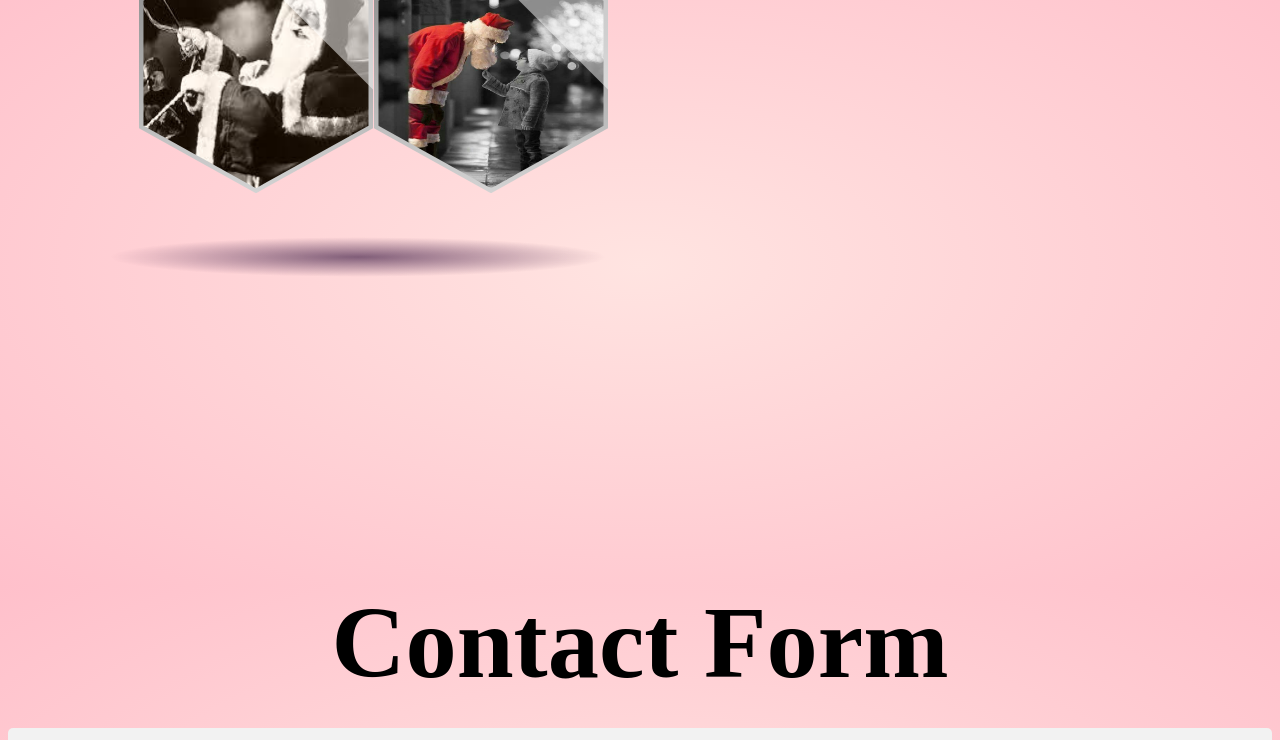
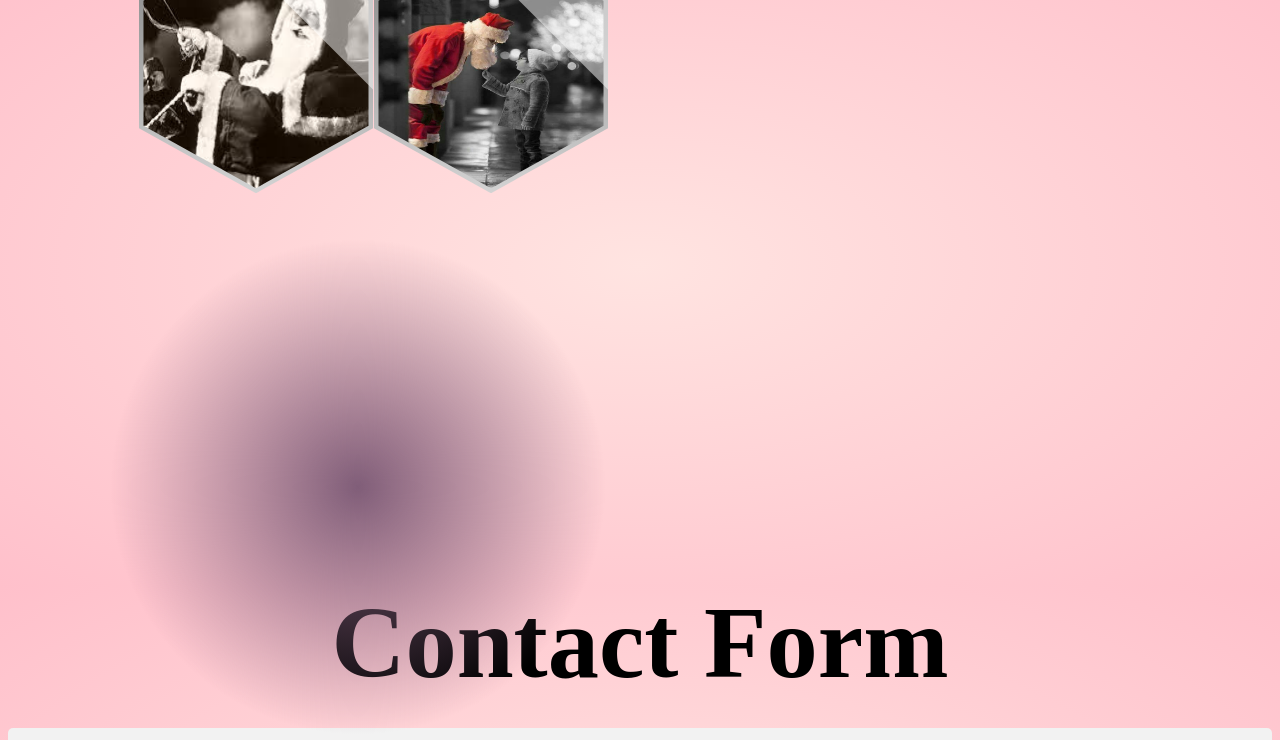
Before and after one commit to GarciaJp-1/Projects, a plain HTML site: page index.html in a window 1280 px wide. Shown: the part 1974-2714 px from the top of the page. Drawn offline with Linux system fonts and the light colour scheme.

Commit message:
Update Galler.css

```diff
--- a/Galler.css
+++ b/Galler.css
@@ -35,7 +35,7 @@ html,body{
   top: 500px;
   left: 100px;
   width: 500px;
-  height: 40px;
+  height: 500px;
   border-radius: 50%;
   background: radial-gradient(#805d78,rgba(0,0,0,0) 70%);
 }
```
